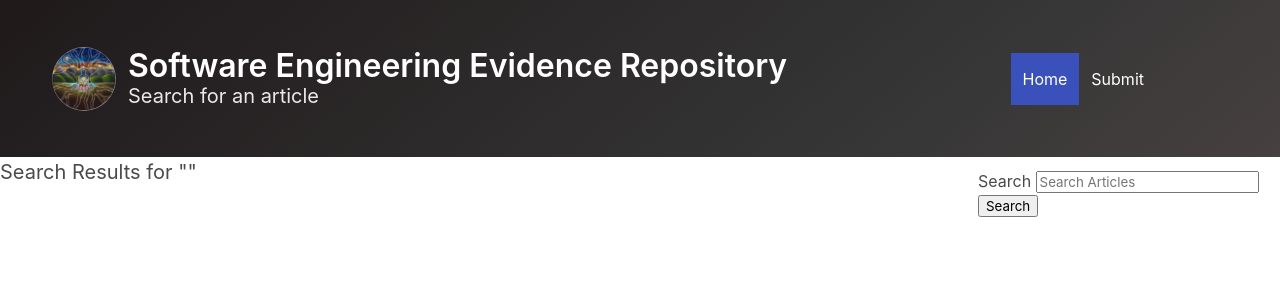
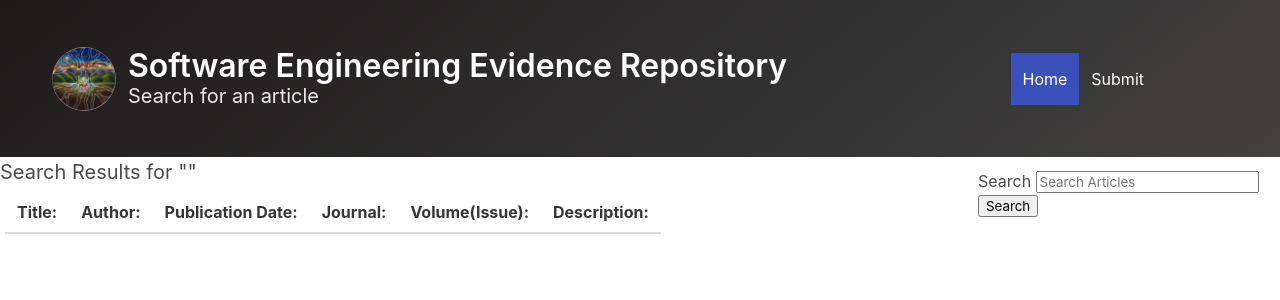
Before and after one commit to ChrisPidgeon/CISE_S1_2020_team27, a Django app: page /search/ in a window 1280 px wide. Shown: the top 300 px of the page. Run offline with Django 3.2, Linux system fonts and the light colour scheme; lists and menus that the app fills with data are empty; parts of the project's set-up code (start-up, migrations or seed data) failed here and were passed over; some libraries are stand-ins or nearby versions.

Commit message:
display search in table

```diff
--- a/seer_site/seer_app/templates/seer_app/Home.html
+++ b/seer_site/seer_app/templates/seer_app/Home.html
@@ -57,9 +57,7 @@
             Search <input type="text" name ="q" value ="{{request.GET.q}}"placeholder="Search Articles"/>
             <input type="submit" name="submit" value="Search"/>
 
-
-            <!--
-            {% if submitbutton == 'Search' and request.GET.q != ''%}
+            {% if submitbutton == 'Search' and request.GET.q != '' %}
             {% if results %}
                 <h1>Results for <b>{{ request.GET.q }}</b></h1>
 <br/><br/>
@@ -73,7 +71,7 @@
                 No search results
                 {% endif %}
                 {% endif %}
-            -->
+            </form>
       </div>
 
 {% endblock content %}
--- a/seer_site/seer_app/templates/seer_app/search_results.html
+++ b/seer_site/seer_app/templates/seer_app/search_results.html
@@ -11,19 +11,30 @@
         <!--List of all popular articles!-->
         <!--Luis 20/05/2020 display saved articles by article ID (i think)-->
         <div class="block">
-            <ul>
+            <table class="table">
+                <thead>
+                    <tr>
+                        <th>Title: </th>
+                        <th>Author: </th>
+                        <th>Publication Date: </th>
+                        <th>Journal: </th>
+                        <th>Volume(Issue): </th>
+                        <th>Description: </th>
+                    </tr>
+                </thead>
                 {% for result in results %}
-                <li>
-                    Title: {{ result.Title }} <br/>
-                    Author: {{ result.Author }} <br/>
-                    Publication Date: {{ result.Publication_date }} <br/>
-                    Journal: {{ result.Journal }} <br/>
-                    Volume(Issue): {{ result.Volume }}({{result.Issue}}) <br    />
-                    Discription: {{result.Article_Description}}<br/>
+                <tbody>
+                    <tr>
+                        <td>{{result.Title}}</td>
+                        <td>{{result.Author}}</td>
+                        <td>{{result.Publication_date}}</td>
+                        <td>{{result.Journal}}</td>
+                        <td>{{result.Volume}}({{a.Issue}})</td>
+                        <td>{{result.Article_Description}}</td>
+                    </tr>
                     <br/><br/>
-                </li>
                 {% endfor %}
-            </ul>
+            </table>
         </div>
     </div>
     </div>
--- a/seer_site/seer_app/views.py
+++ b/seer_site/seer_app/views.py
@@ -3,7 +3,7 @@ from django.http import HttpResponse
 from seer_app.models import Article
 from django.db.models import Q
 
-from .forms import submitArticleForm
+from .forms import submitArticleForm, uploadBibtexForm
 
 def index(request):
     #Luis 20/05/2020 added Articles model table to view
@@ -31,7 +31,7 @@ def search(request):
 
         submitbutton = request.GET.get('submit')
 
-        if query is not None:
+        if query:
             lookups = (
                 Q(Title__icontains = query) |
                 Q(Author__icontains = query)
@@ -48,3 +48,11 @@ def search(request):
     else:
 
         return render(request,'seer_app/search_results.html')
+
+def upload(request):
+    form = uploadBibtexForm(request.POST or None)
+
+    context = {
+        'form' : form
+    }
+    return render(request, 'seer_app/upload.html', context)
```
